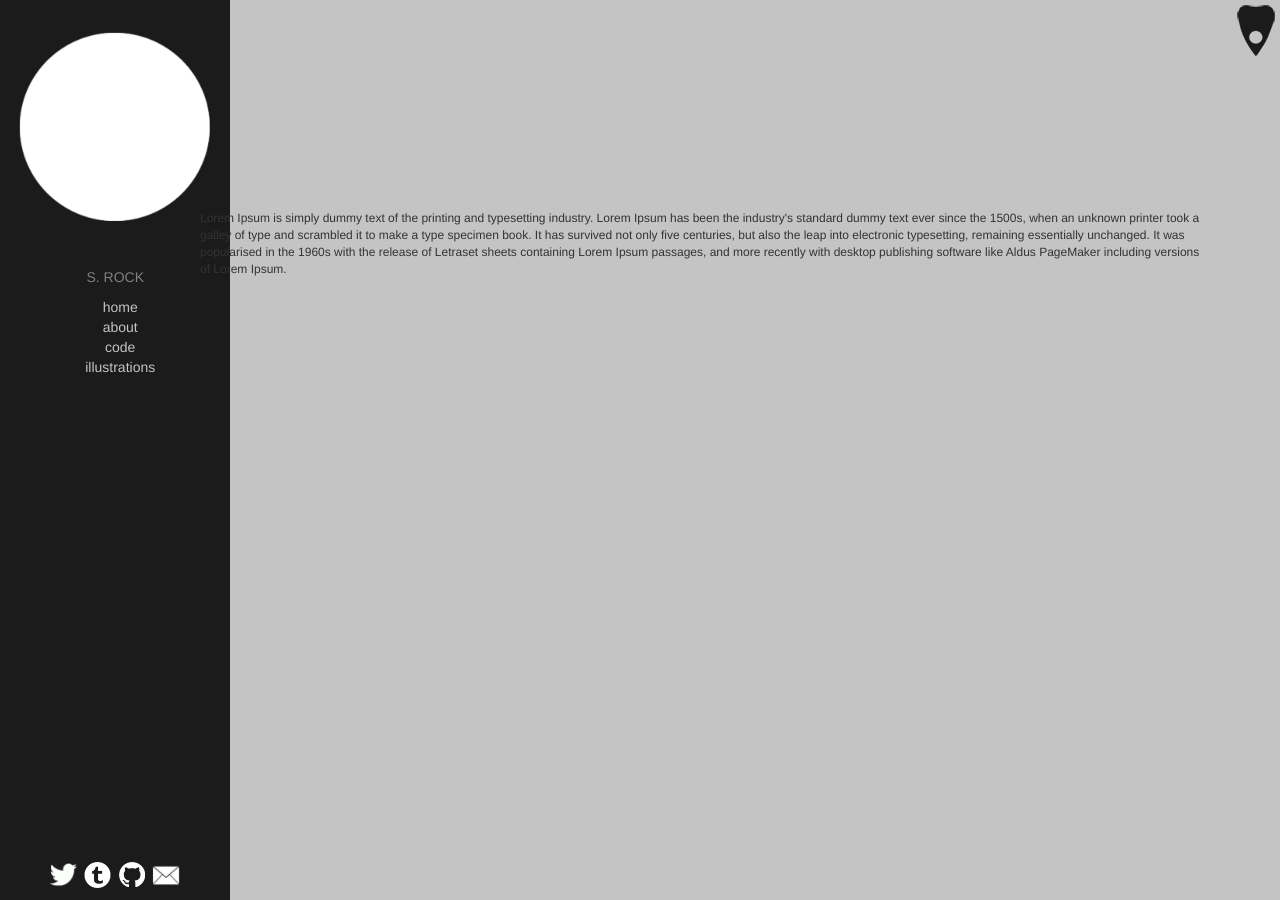
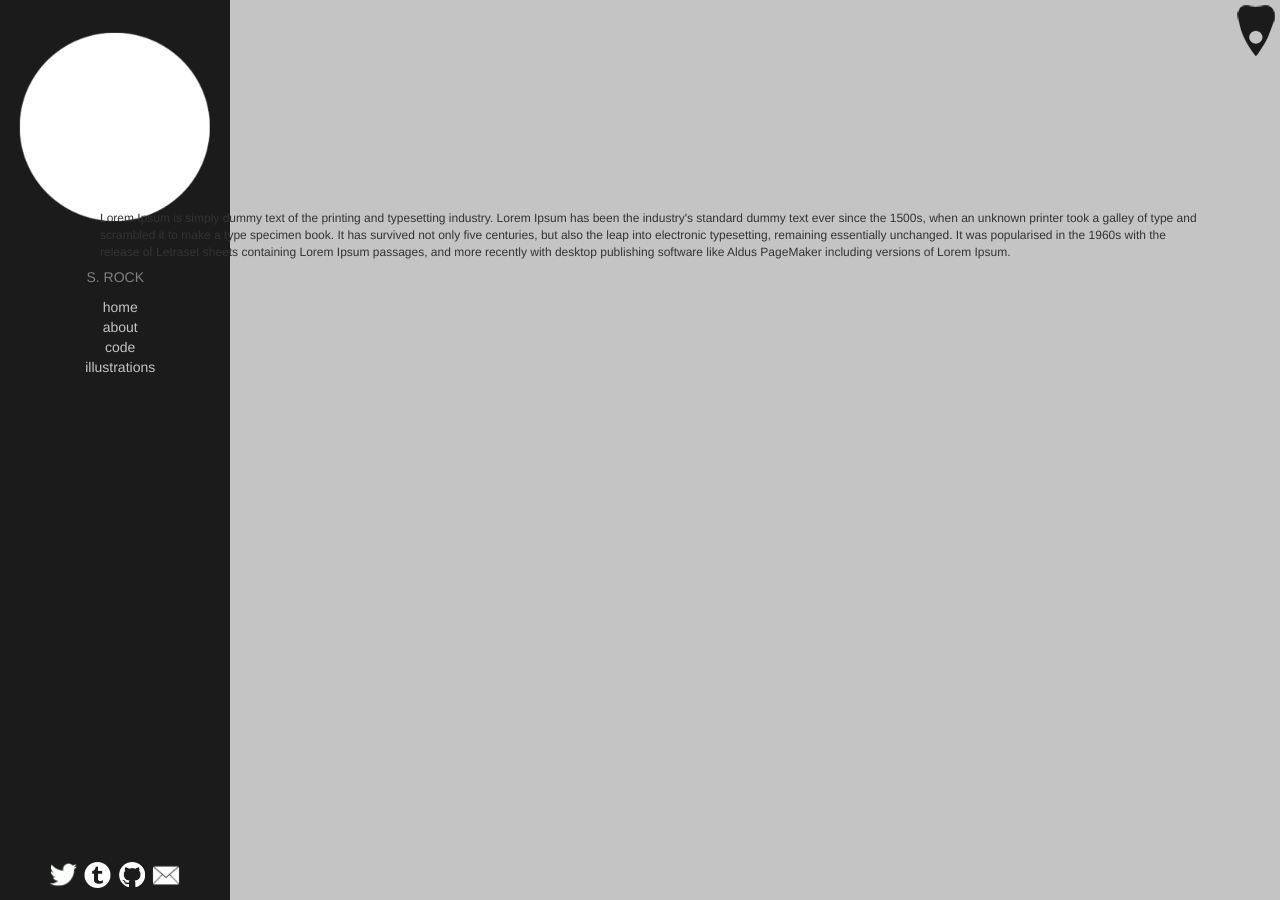
Before and after one commit to Revenir/revenir.github.io, a Jekyll site: the page built from about/index.html, in a window 1280 px wide. Built offline with Jekyll 4.4.1, drawn with Linux system fonts in a browser that asks for light colours.

Commit message:
Update main.css

```diff
--- a/css/main.css
+++ b/css/main.css
@@ -38,7 +38,7 @@ html{
     display: block;
     position: relative;
     float: right;
-    margin-left: 200px;
+    margin-left: 100px;
     margin-top: 200px;
     margin-right: 80px;
     font-size: 12px;
```
